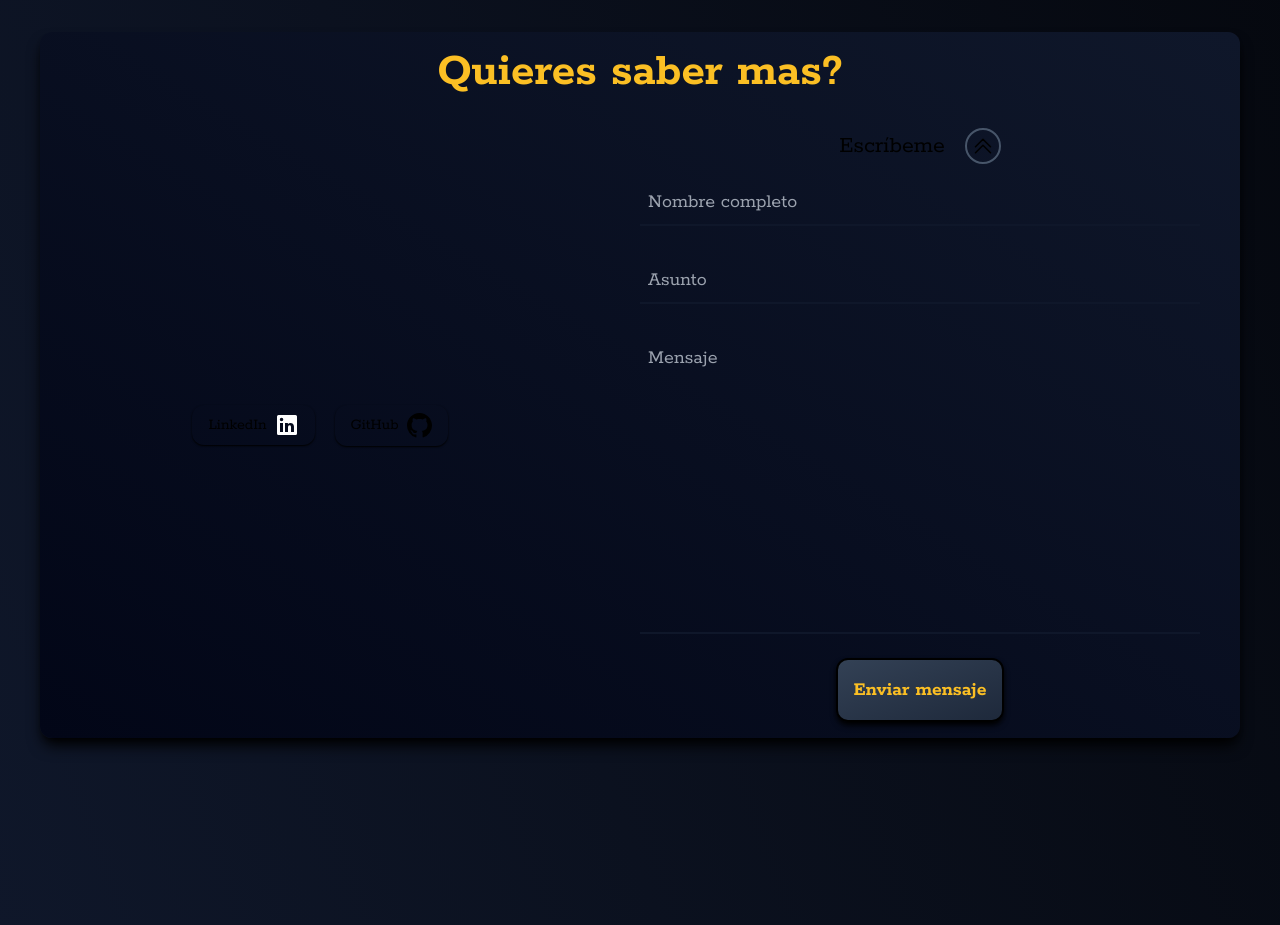
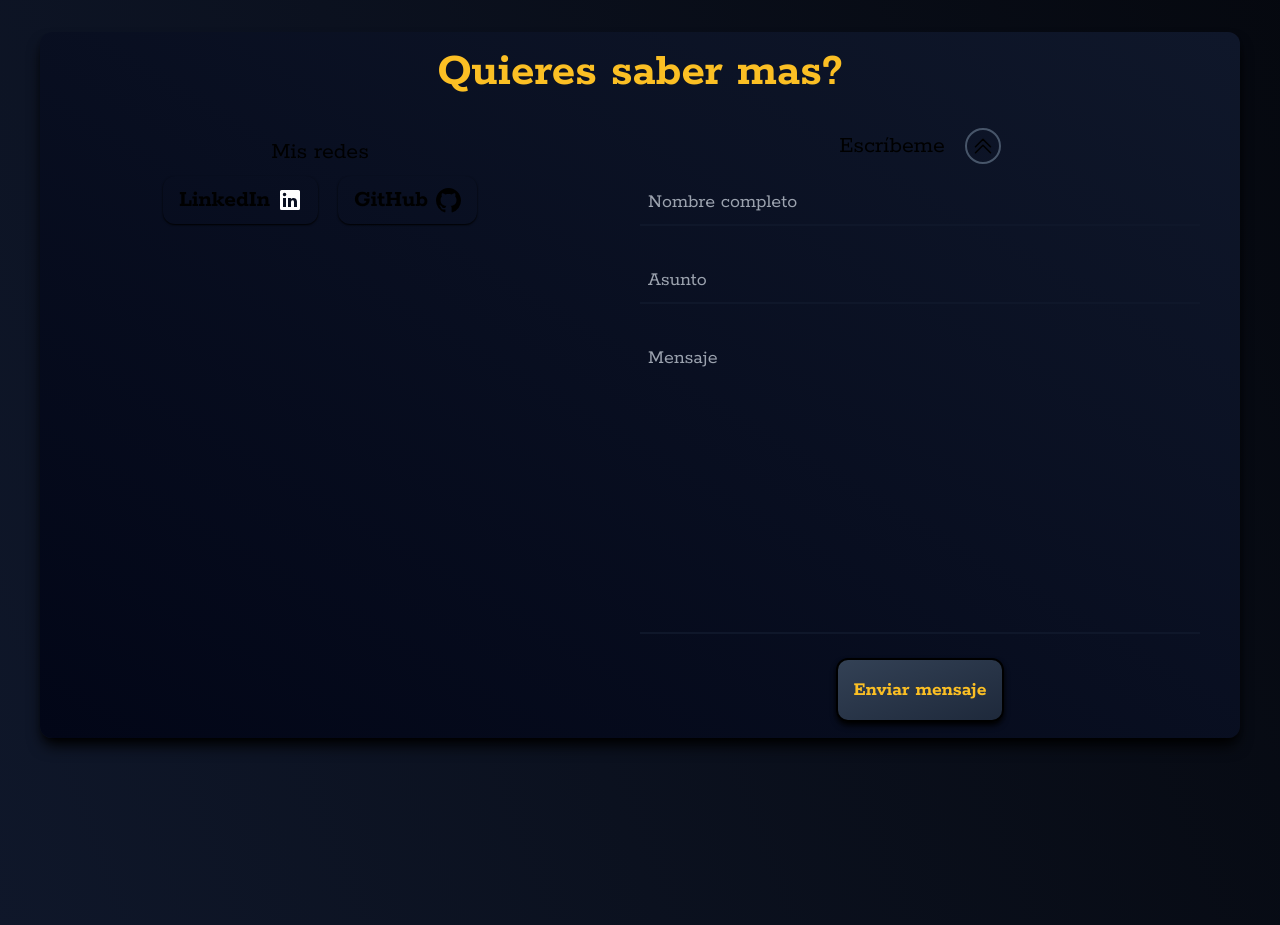
Before and after one commit to XeloX1UP/main-portfolio, a Next.js app: page / in a window 1280 px wide. Shown: the part 2520-3445 px from the top of the page. Built offline with nearby package versions, Linux system fonts and the light colour scheme.

Commit message:
Rrss links size fix

```diff
--- a/src/components/card/rrss.tsx
+++ b/src/components/card/rrss.tsx
@@ -16,10 +16,13 @@ const rrSsList = [
 
 export default function RrSs() {
   return (
-    <div className="flex justify-center items-center gap-5 my-5 md:flex-1">
-      {rrSsList.map((rrSs) => (
-        <RrSsLink key={rrSs.href} {...rrSs} />
-      ))}
+    <div className="md:flex-1 py-5 md:py-0">
+      <h2 className="text-2xl text-center my-2">Mis redes</h2>
+      <div className="flex justify-center items-center gap-5 ">
+        {rrSsList.map((rrSs) => (
+          <RrSsLink key={rrSs.href} {...rrSs} />
+        ))}
+      </div>
     </div>
   );
 }
--- a/src/components/card/rrssLink.tsx
+++ b/src/components/card/rrssLink.tsx
@@ -13,7 +13,7 @@ export default function RrSsLink({
       href={href}
       target="_blank"
       rel="noopener noreferrer"
-      className="shadow-black shadow-sm hover:text-amber-400 hover:shadow-amber-200 rounded-xl px-4 py-2 flex items-center gap-2"
+      className="shadow-black shadow-sm hover:text-amber-400 hover:shadow-amber-200 rounded-xl px-4 py-2 flex items-center gap-2 text-2xl font-bold transition-all duration-500"
     >
       {name}
       <i className="text-white">{icon}</i>
--- a/src/components/card/writeMe.tsx
+++ b/src/components/card/writeMe.tsx
@@ -14,7 +14,7 @@ export default function WriteMe() {
     <form
       ref={writeMeRef}
       id="writeMe"
-      className="px-10 transition-all duration-150  md:flex-1"
+      className="px-10 transition-all duration-500  md:flex-1 py-5 md:py-0"
     >
       <div className="flex justify-center gap-5 items-center">
         <h2 className="text-2xl">Escríbeme</h2>
```
